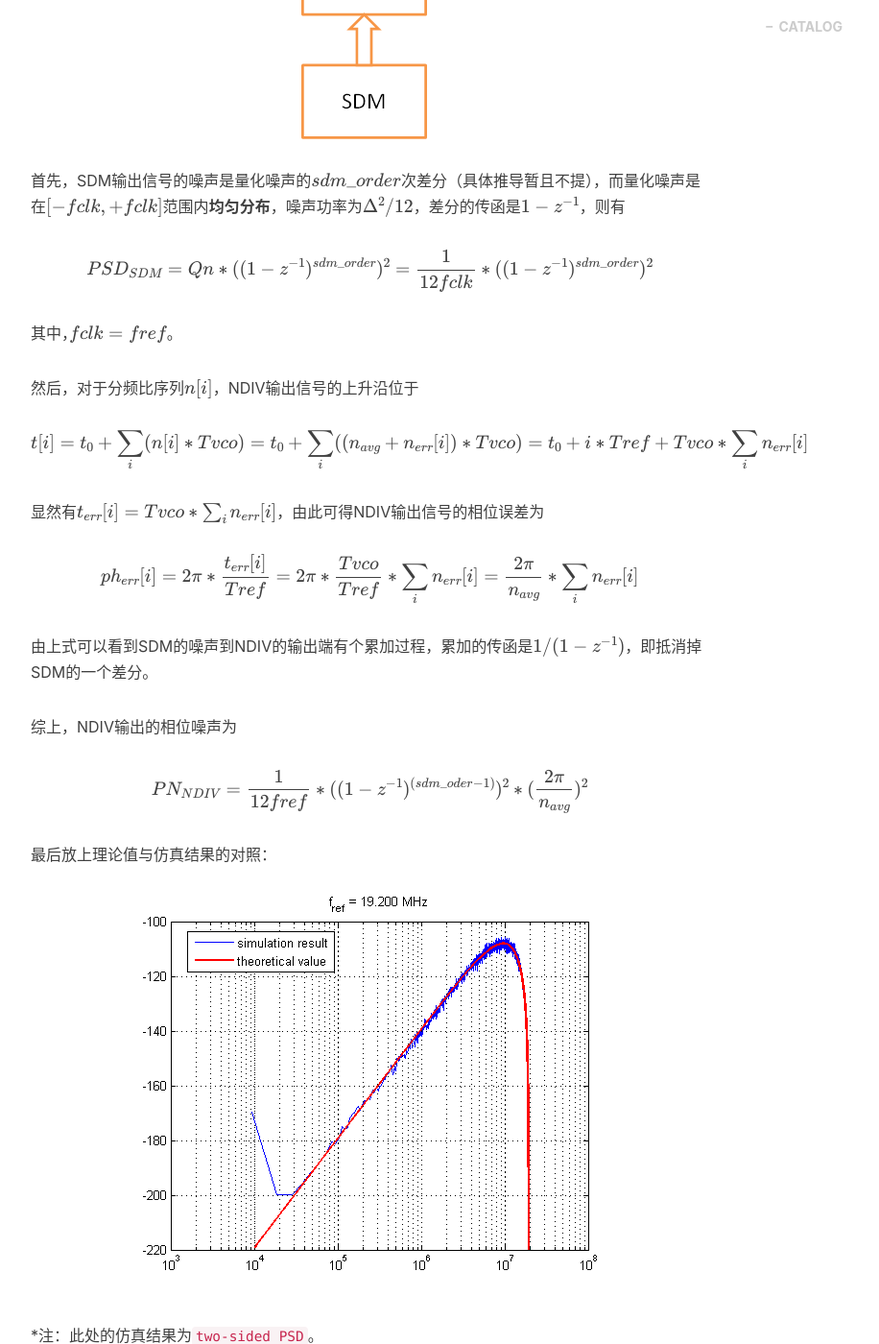
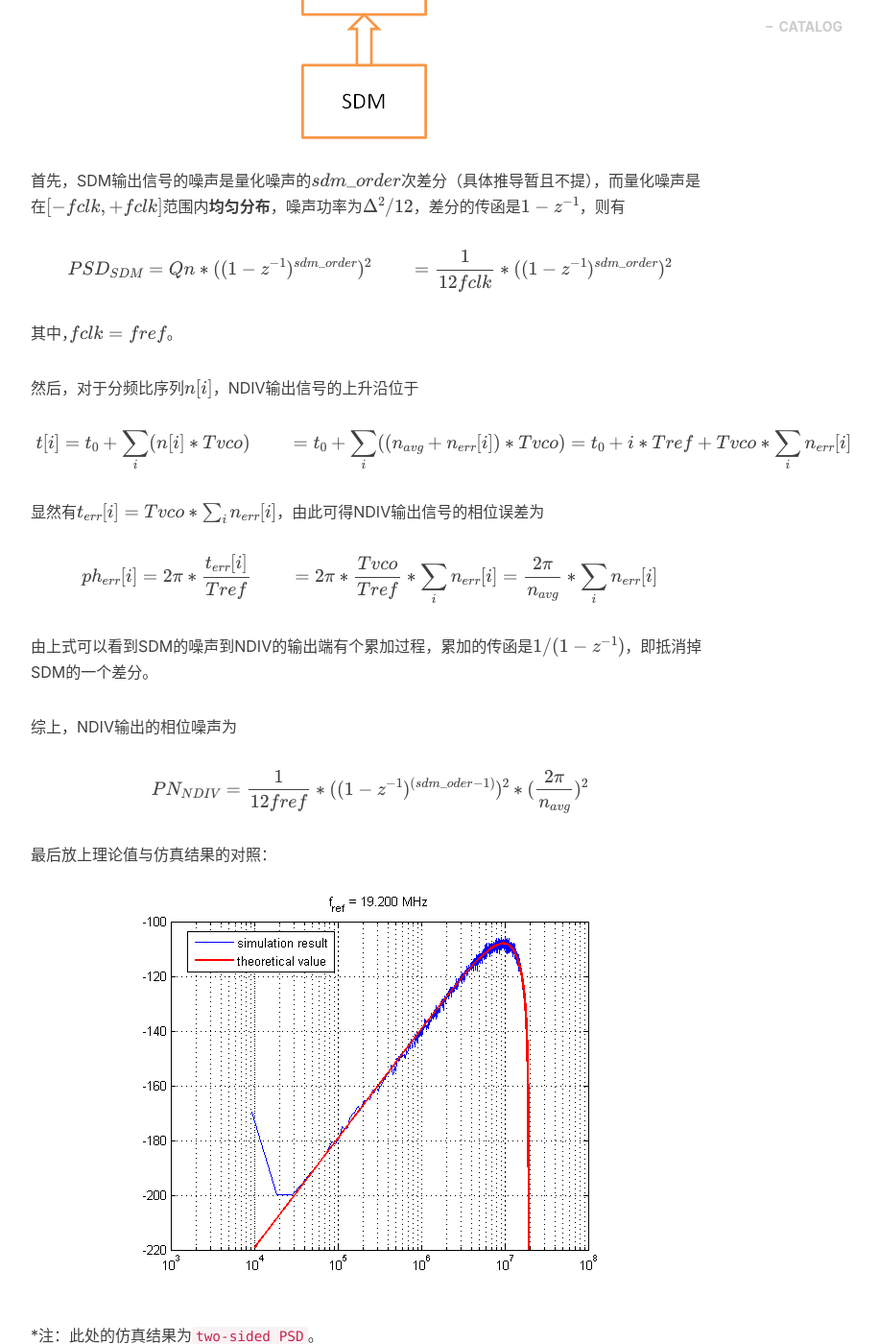
Before and after one commit to mazhaoxin/mazhaoxin.github.io, a Jekyll site: the page built from _posts/2015-08-23-NDIV's_Phase_Noise_Due_To_SDM.md, in a window 1280 px wide and 1400 px high, scrolled down 686 px. Shown: the whole window at 96% size, without its empty margins (233-1149 px from the left). Built offline with Jekyll 4.4.1, drawn with Linux system fonts in a browser that asks for light colours; nearby versions of some CDN libraries; formulas are drawn with MathJax 3; comment, search, counter and statistics services are not loaded; some of the changed text lies outside the part shown.

Commit message:
add align.

```diff
--- a/_posts/2015-08-23-NDIV's_Phase_Noise_Due_To_SDM.md
+++ b/_posts/2015-08-23-NDIV's_Phase_Noise_Due_To_SDM.md
@@ -16,7 +16,10 @@
 首先，SDM输出信号的噪声是量化噪声的$sdm\\_order$次差分（具体推导暂且不提），而量化噪声是在$[-fclk , +fclk]$范围内**均匀分布**，噪声功率为$\Delta^2/12$，差分的传函是$1-z^{-1}$，则有
 
 $$
-PSD_{SDM} = Qn*((1-z^{-1})^{sdm\_order})^2 = \frac{1}{12fclk}*((1-z^{-1})^{sdm\_order})^2
+\begin{align*}
+PSD_{SDM} &= Qn*((1-z^{-1})^{sdm\_order})^2
+&= \frac{1}{12fclk}*((1-z^{-1})^{sdm\_order})^2
+\end{align*}
 $$
 
 其中，$fclk = fref$。
@@ -24,13 +27,21 @@
 然后，对于分频比序列$n[i]$，NDIV输出信号的上升沿位于
 
 $$
-t[i] = t_0+\sum_i (n[i] *Tvco) = t_0+\sum_i((n_{avg}+n_{err}[i])*Tvco) = t_0+i*Tref+Tvco*\sum_i n_{err}[i]
+\begin{align*}
+t[i] &= t_0+\sum_i (n[i] *Tvco)
+&= t_0+\sum_i((n_{avg}+n_{err}[i])*Tvco)
+&= t_0+i*Tref+Tvco*\sum_i n_{err}[i]
+\end{align*}
 $$
 
 显然有$t_{err}[i]=Tvco*\sum_i n_{err}[i]$，由此可得NDIV输出信号的相位误差为
 
 $$
-ph_{err}[i]=2\pi*\frac{t_{err}[i]}{Tref}=2\pi*\frac{Tvco}{Tref}*\sum_i n_{err}[i]=\frac{2\pi}{n_{avg}}*\sum_i n_{err}[i]
+\begin{align*}
+ph_{err}[i] &= 2\pi*\frac{t_{err}[i]}{Tref}
+&= 2\pi*\frac{Tvco}{Tref}*\sum_i n_{err}[i]
+&= \frac{2\pi}{n_{avg}}*\sum_i n_{err}[i]
+\end{align*}
 $$
 
 由上式可以看到SDM的噪声到NDIV的输出端有个累加过程，累加的传函是$1/(1-z^{-1})$，即抵消掉SDM的一个差分。
@@ -55,7 +66,7 @@
 其中$Hol$为PLL的不包括NDIV的开环传递函数，此处的$N$即为$n_{avg}$，带入$PN_{NDIV}$可得：
 
 $$
-PN_{OUT}|_{NDIV}=\frac{1}{12fref}*((1-z^{-1})^{(sdm\_oder-1)})^2*|\frac{2\pi Hol}{1+Hol}|^2
+PN_{OUT}|_{NDIV} = \frac{1}{12fref}*((1-z^{-1})^{(sdm\_oder-1)})^2*|\frac{2\pi Hol}{1+Hol}|^2
 $$
 
 若保持$fvco$不变的情况下增大一倍$fref$，会使SDM引入的噪声峰值降低3dB、峰值所在的频率增大一倍（更容易被环路滤波器抑制）。
```
